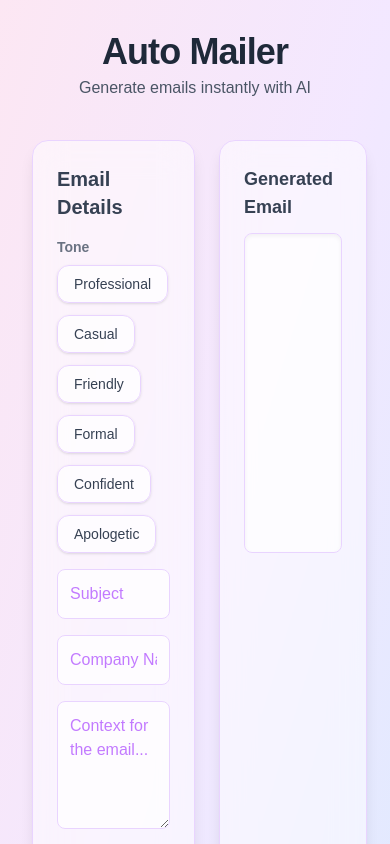
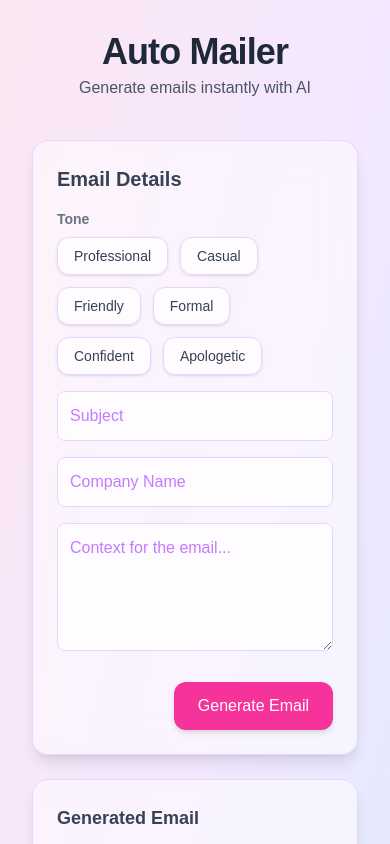
Before and after one commit to MariumAhsan/AI-Mail-Writer, a Next.js app: page / in a window 390 px wide. Shown: the top 844 px of the page. Built offline with nearby package versions, Linux system fonts and the light colour scheme.

Commit message:
responsiveness fixed

```diff
--- a/app/page.tsx
+++ b/app/page.tsx
@@ -87,9 +87,9 @@ export default function Home() {
         <p className="text-gray-600 mt-1">Generate emails instantly with AI</p>
       </header>
 
-      <div className="flex w-full max-w-6xl gap-6">
+      <div className="flex flex-col md:flex-row w-full max-w-6xl gap-6">
         {/* Left Form */}
-        <div className="bg-white/50 backdrop-blur-lg border border-purple-200 shadow-lg rounded-2xl p-6 w-1/2 flex flex-col">
+        <div className="bg-white/50 backdrop-blur-lg border border-purple-200 shadow-lg rounded-2xl p-6 w-full md:w-1/2 flex flex-col">
           <h2 className="text-xl font-semibold mb-4 text-gray-700">Email Details</h2>
           <div className="space-y-4 flex-1">
            <div>
@@ -125,7 +125,7 @@ export default function Home() {
         </div>
 
         {/* Output Box */}
-        <div className="relative bg-white/50 backdrop-blur-lg border border-purple-200 shadow-lg rounded-2xl p-6 w-1/2">
+        <div className="relative bg-white/50 backdrop-blur-lg border border-purple-200 shadow-lg rounded-2xl p-6 w-full md:w-1/2">
           <h2 className="text-lg font-semibold mb-3 text-gray-700">Generated Email</h2>
           <textarea className="w-full h-80 rounded-lg p-4 pr-20 bg-white/70 border border-purple-200 focus:outline-none resize-none placeholder-purple-400 text-gray-800 shadow-inner" value={result} readOnly />
 
```
